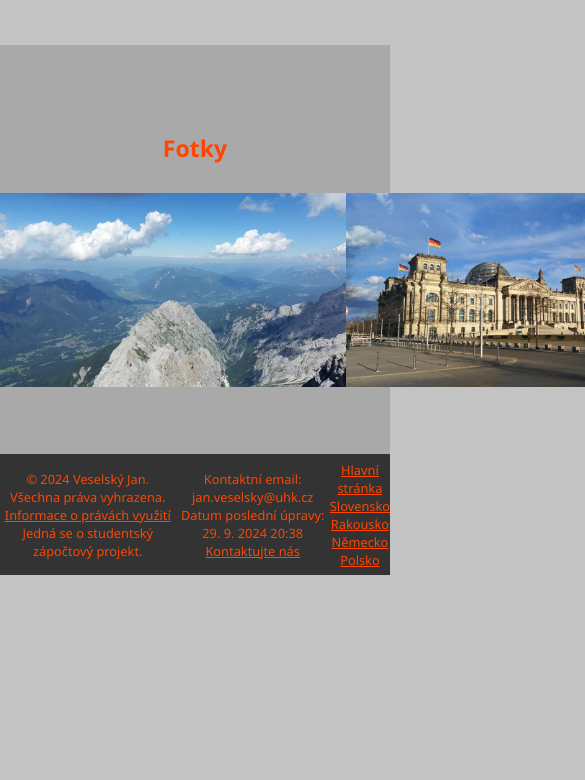
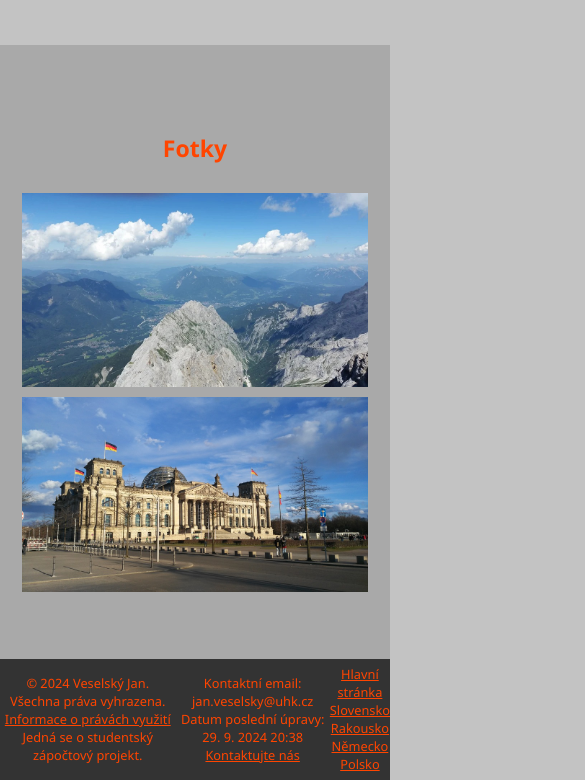
Before and after one commit to Medical-Issues/Web, a plain HTML site: page D.html in a window 390 px wide. Shown: the part 7393-8173 px from the top of the page, 585 px wide, since content can reach past the window. Before the commit the page ends 7968 px from the top, so only its background shows below. Drawn offline with Linux system fonts and the light colour scheme.

Commit message:
Add files via upload

```diff
--- a/layout.css
+++ b/layout.css
@@ -232,6 +232,7 @@ body
 @media (max-width: 750px) {
     .photos {
         flex-direction: column;
+        align-items: center;
     }
     .photos img {
         margin-top: 10px;
@@ -393,7 +394,6 @@ body
 }
 .photos
 {
-    flex-direction: row;
     width: 100%;
     display: flex;
     justify-content: space-around;
```
